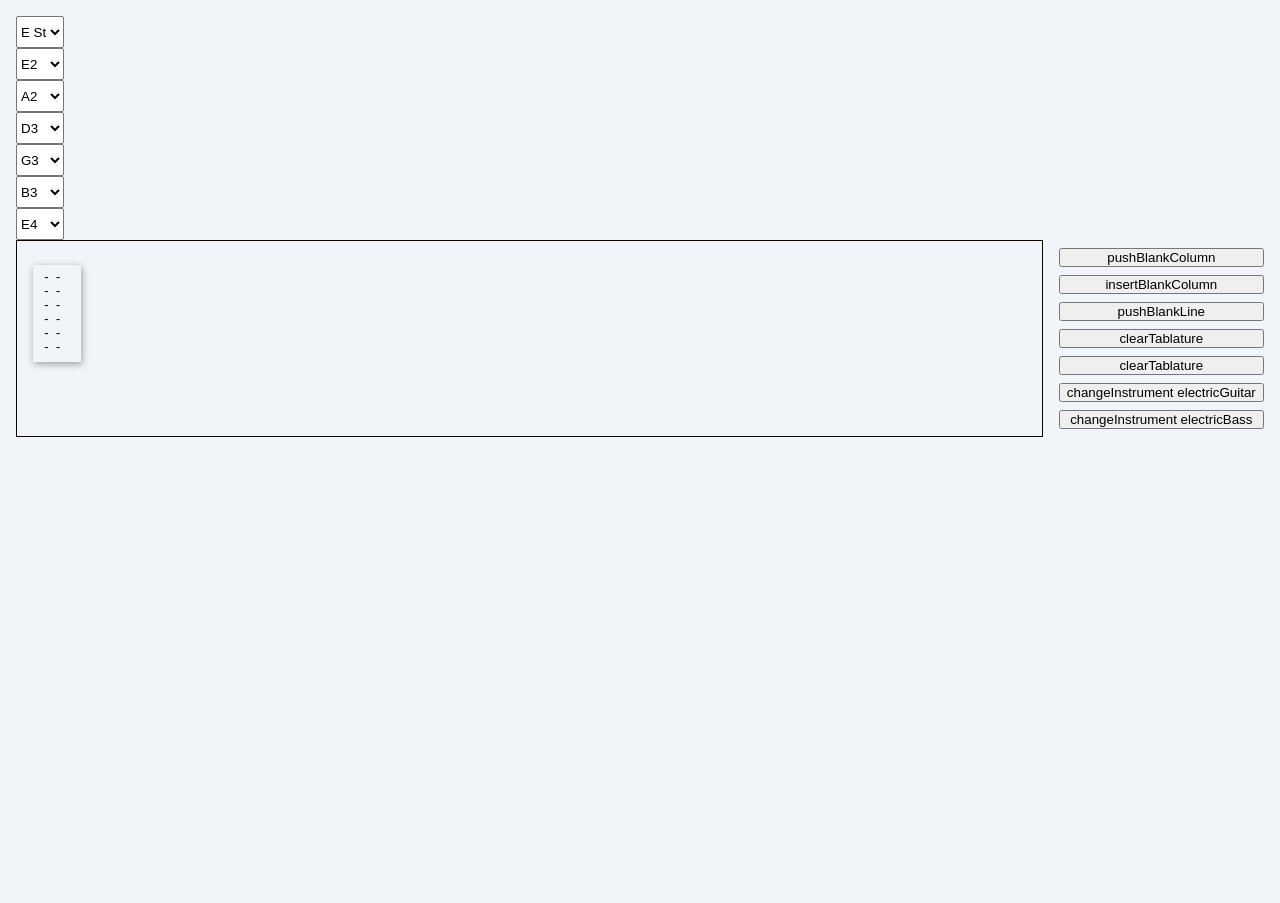
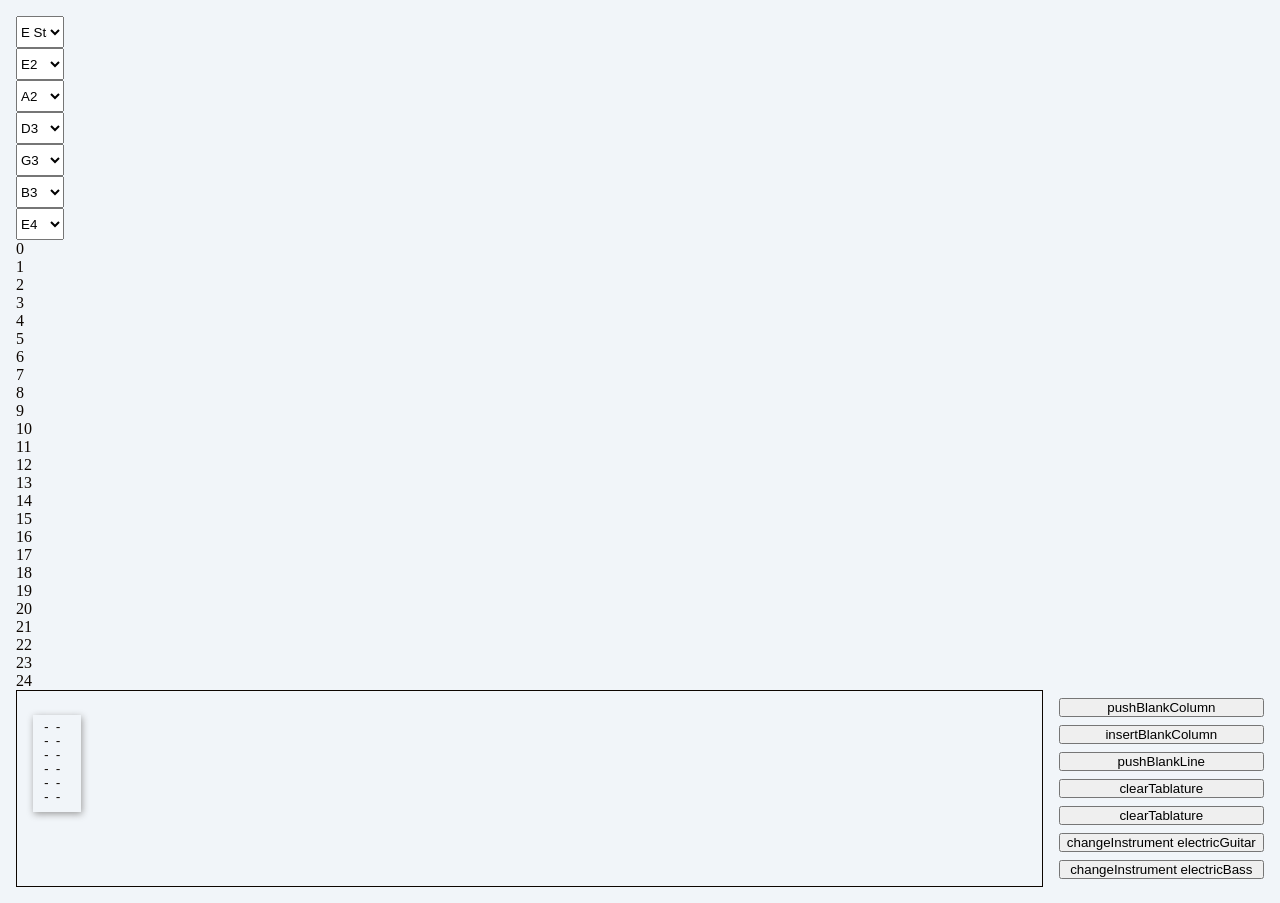
Before and after one commit to kuanoni/next-text-tabber, a Next.js app: page / in a window 1280 px wide. Before the commit the page ends 800 px from the top, so only its background shows below. Built offline with nearby package versions, Linux system fonts and the light colour scheme.

Commit message:
add fret columns to Fretboard

```diff
--- a/src/modules/fretboard/components/Fretboard.tsx
+++ b/src/modules/fretboard/components/Fretboard.tsx
@@ -1,11 +1,20 @@
+import { useTablatureStore } from '@modules/tablatureStore/useTablatureStore';
+
 import styles from './Fretboard.module.scss';
+import FretColumn from './FretColumn';
 import TuningColumn from './TuningColumn';
 
 const Fretboard = () => {
+	const instrument = useTablatureStore().instrument;
+
 	return (
 		<div className={styles.fretboard}>
 			<TuningColumn />
-			<div className={styles.frets}></div>
+			<div className={styles['fret-columns-container']}>
+				{[...Array(instrument.amountOfFrets + 1)].map((_, fretNumber) => (
+					<FretColumn key={fretNumber} fretNumber={fretNumber} amountOfStrings={instrument.amountOfStrings} />
+				))}
+			</div>
 		</div>
 	);
 };
```
